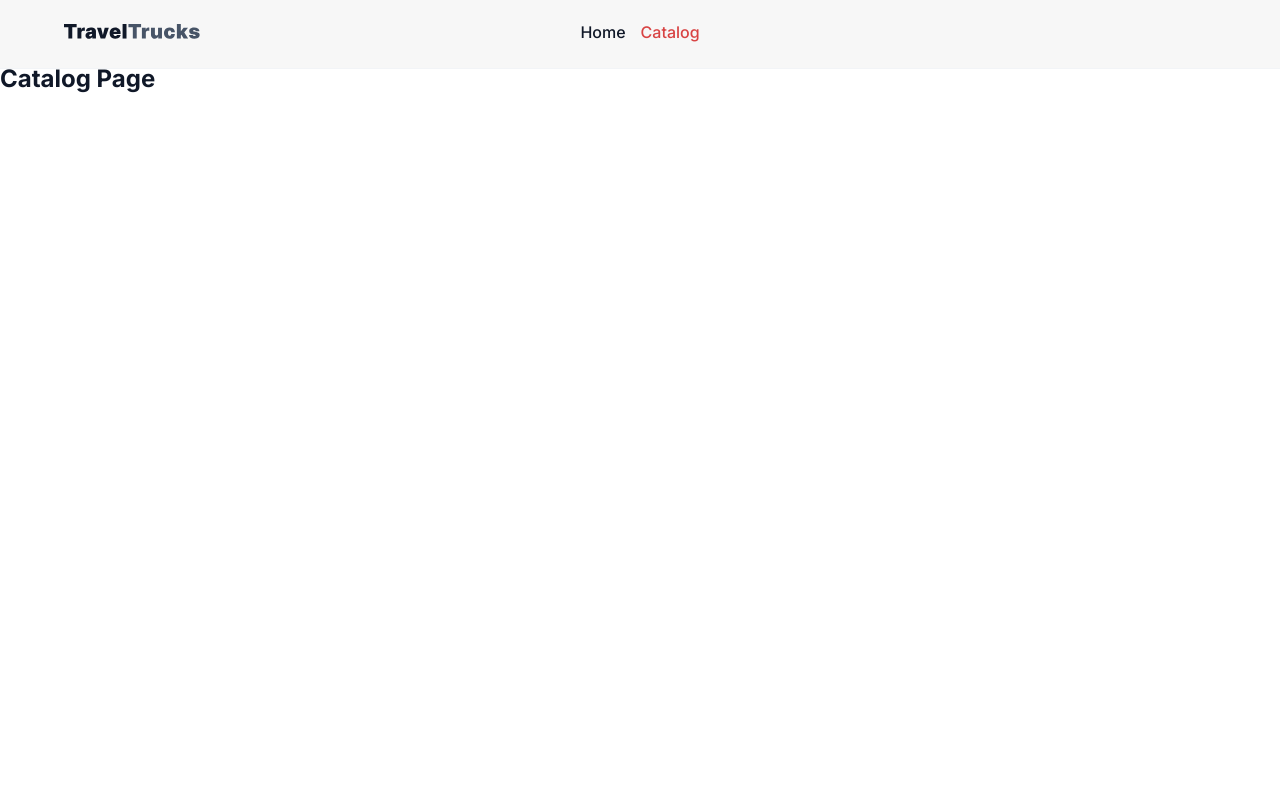
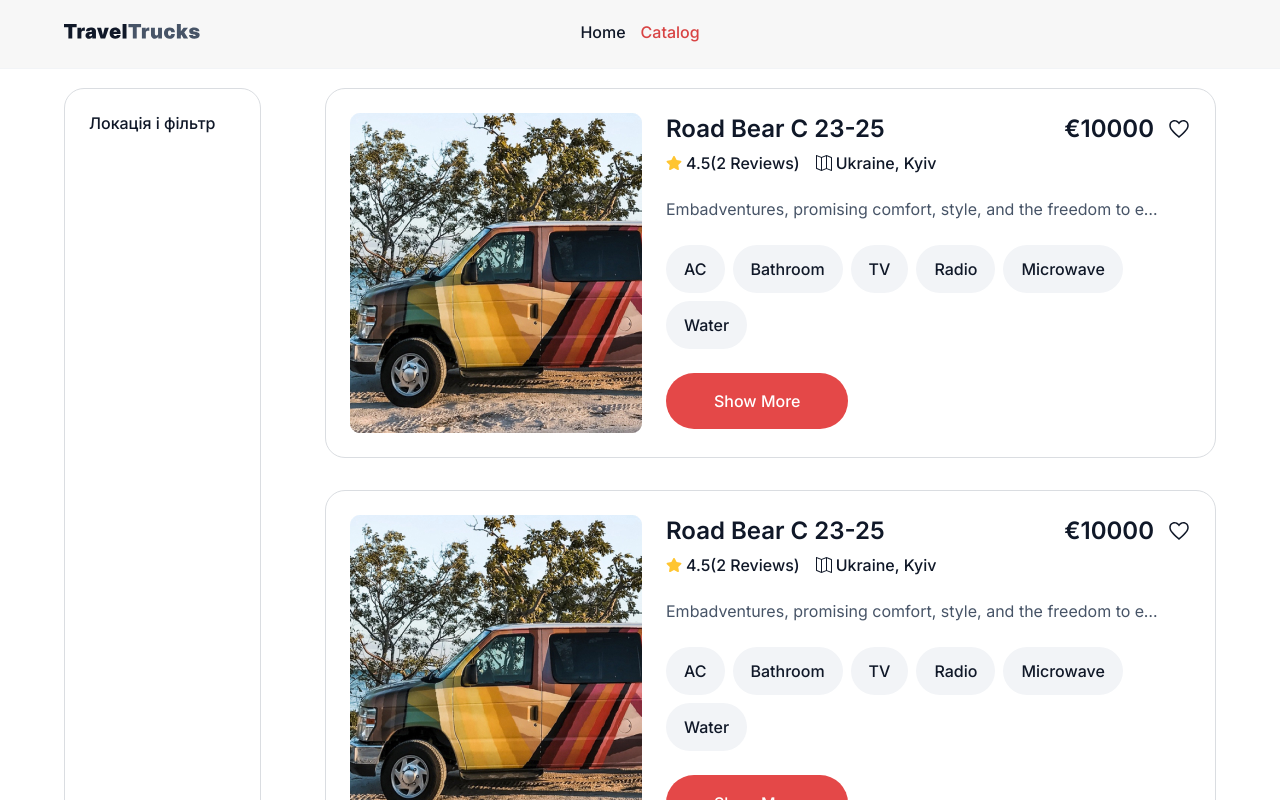
Before and after one commit to LytovchenkoOlenka/traveltrucks-webapp-frontend, a React (Vite) app: page /catalog in a window 1280 px wide. Shown: the top 800 px of the page. Built offline with nearby package versions, Linux system fonts and the light colour scheme.

Commit message:
Created_Camper_List

```diff
--- a/package.json
+++ b/package.json
@@ -14,6 +14,7 @@
     "lottie-react": "^2.4.0",
     "react": "^18.3.1",
     "react-dom": "^18.3.1",
+    "react-icons": "^5.3.0",
     "react-loader-spinner": "^6.1.6",
     "react-router-dom": "^6.26.2"
   },
--- /dev/null
+++ b/src/components/CamperCard/CamperCard.jsx
@@ -0,0 +1,104 @@
+import css from "./CamperCard.module.css";
+import { IoMdHeartEmpty } from "react-icons/io";
+// import { MdEuroSymbol } from "react-icons/md";
+import { SlMap } from "react-icons/sl";
+import { FaStar } from "react-icons/fa";
+import { Link } from "react-router-dom";
+
+const data = {
+  name: "Road Bear C 23-25",
+  price: 10000,
+  rating: 4.5,
+  location: "Ukraine, Kyiv",
+  description:
+    "Embadventures, promising comfort, style, and the freedom to explore at your own pace.",
+  form: "alcove",
+  length: "7.3m",
+  width: "2.65m",
+  height: "3.65m",
+  tank: "208l",
+  consumption: "30l/100km",
+  transmission: "automatic",
+  engine: "diesel",
+  AC: true,
+  bathroom: true,
+  kitchen: false,
+  TV: true,
+  radio: true,
+  refrigerator: false,
+  microwave: true,
+  gas: false,
+  water: true,
+};
+
+const {
+  AC,
+  bathroom,
+  kitchen,
+  TV,
+  radio,
+  refrigerator,
+  microwave,
+  gas,
+  water,
+} = data;
+
+const features = {
+  AC,
+  bathroom,
+  kitchen,
+  TV,
+  radio,
+  refrigerator,
+  microwave,
+  gas,
+  water,
+};
+
+const filtredFeatures = Object.keys(features).filter((key) => features[key]);
+
+export default function CamperCard() {
+  return (
+    <div className={css.containerCard}>
+      <img src="/Pic.jpg" alt="" />
+
+      <div className={css.camperInfo}>
+        <div>
+          <div className={css.mainInfo}>
+            <h2 className={css.title}>{data.name}</h2>
+            <span className={css.priceAndFavourite}>
+              {/* <MdEuroSymbol /> */}
+              <p>€{data.price}</p>
+              <IoMdHeartEmpty className={css.heart} />
+            </span>
+          </div>
+
+          <div className={css.containerRatingLocation}>
+            <span className={css.rateAndLocation}>
+              <FaStar className={css.star} />
+              <p className={css.textRating}>{data.rating}(2 Reviews)</p>
+            </span>
+            <span className={css.rateAndLocation}>
+              <SlMap />
+              <p className={css.textLocation}>{data.location}</p>
+            </span>
+          </div>
+        </div>
+
+        <p className={css.description}>{data.description}</p>
+
+        <ul className={css.featuresList}>
+          {filtredFeatures.map((feature) => (
+            <li key={feature} className={css.featuresItem}>
+              <p className={css.featureText}>{feature}</p>
+            </li>
+          ))}
+        </ul>
+
+        <Link className={css.button} to={`/catalog/{data.id}`}>
+          Show More
+        </Link>
+      </div>
+    </div>
+  );
+}
--- /dev/null
+++ b/src/components/CamperCard/CamperCard.module.css
@@ -0,0 +1,114 @@
+.containerCard {
+  display: flex;
+  gap: 24px;
+  border: 1px solid var(--light-gray);
+  border-radius: 20px;
+  padding: 24px;
+}
+
+/* .containerCard img {
+  width: 292px;
+  height: 320px;
+} */
+
+.camperInfo {
+  display: flex;
+  flex-direction: column;
+  width: 525px;
+  gap: 24px;
+}
+
+.mainInfo {
+  display: flex;
+  justify-content: space-between;
+  align-items: center;
+  margin-bottom: 8px;
+}
+
+.title {
+  font-weight: 600;
+  font-size: 24px;
+  line-height: 1.33;
+}
+
+.priceAndFavourite {
+  display: flex;
+  align-items: center;
+  font-weight: 600;
+  font-size: 24px;
+  line-height: 1.33;
+}
+
+.heart {
+  margin-left: 13px;
+}
+
+.containerRatingLocation {
+  display: flex;
+  gap: 16px;
+}
+
+.rateAndLocation {
+  display: flex;
+  gap: 4px;
+  align-items: center;
+}
+
+.star {
+  fill: var(--yellow);
+}
+
+.description {
+  font-weight: 400;
+  font-size: 16px;
+  line-height: 1.5;
+  width: 500px;
+  text-wrap: nowrap;
+  overflow: hidden;
+  text-overflow: ellipsis;
+  color: var(--text);
+}
+
+.featuresList {
+  display: flex;
+  flex-wrap: wrap;
+  gap: 8px;
+}
+
+.featuresItem {
+  border-radius: 100px;
+  padding: 12px 18px;
+  width: max-content;
+  /* padding: 0 18px; */
+  /* height: 48px; */
+  background: var(--badges);
+  display: flex;
+  justify-content: center;
+  align-items: center;
+}
+
+.featureText {
+  text-transform: capitalize;
+  font-weight: 500;
+  font-size: 16px;
+  line-height: 150%;
+  text-align: center;
+  color: var(--main);
+}
+
+.button {
+  display: inline-block;
+  border-radius: 200px;
+  padding: 16px 48px;
+  width: fit-content;
+  font-weight: 500;
+  font-size: 16px;
+  line-height: 1.5;
+  color: var(--white);
+  background-color: var(--button);
+  transition: background-color 800ms cubic-bezier(0.075, 0.82, 0.165, 1);
+}
+
+.button:hover {
+  background-color: var(--button-hover);
+}
--- /dev/null
+++ b/src/components/CampersList/CampersList.jsx
@@ -0,0 +1,33 @@
+// import { Link } from "react-router-dom";
+import css from "./CampersList.module.css";
+import CamperCard from "../CamperCard/CamperCard";
+
+export default function CampersList() {
+  return (
+    <div>
+      <div className={css.containerCatalog}>
+        <CamperCard />
+        <CamperCard />
+        <CamperCard />
+        <CamperCard />
+      </div>
+      <button className={css.button}>Load more</button>
+    </div>
+  );
+}
+
+// export default function CampersList({ campers }) {
+//   return (
+//     <div className={css.containerCatalog}>
+//       <ul className={css.list}>
+//         {campers.map((camper) => (
+//           <li className={css.item} key={camper.id}>
+//             <Link className={css.cardLink} to={`/catalog/${camper.id}`}>
+//               <CamperCard data={camper}/>
+//             </Link>
+//           </li>
+//         ))}
+//       </ul>
+//     </div>
+//   );
+// }
--- /dev/null
+++ b/src/components/CampersList/CampersList.module.css
@@ -0,0 +1,17 @@
+.containerCatalog {
+  display: flex;
+  flex-direction: column;
+  gap: 32px;
+}
+
+.button {
+  display: block;
+  background-color: var(--white);
+  border: 1px solid var(--light-gray);
+  border-radius: 200px;
+  padding: 16px 32px;
+  font-size: 16px;
+  line-height: 1.5;
+  letter-spacing: -0.01em;
+  margin: 40px auto 0 auto;
+}
--- a/src/pages/CatalogPage/CatalogPage.jsx
+++ b/src/pages/CatalogPage/CatalogPage.jsx
@@ -1,10 +1,14 @@
 import css from "./CatalogPage.module.css";
+import CampersList from "../../components/CampersList/CampersList";
 
 export default function CatalogPage() {
   return (
     <>
       <div className={css.generalContainer}>
-        <h2>Catalog Page</h2>
+        <div className={css.firthCont}>Локація і фільтр</div>
+        <div className={css.secondCont}>
+          <CampersList />
+        </div>
       </div>
     </>
   );
--- a/src/pages/CatalogPage/CatalogPage.module.css
+++ b/src/pages/CatalogPage/CatalogPage.module.css
@@ -0,0 +1,18 @@
+.generalContainer {
+  display: flex;
+  gap: 64px;
+  padding: 24px 64px;
+}
+
+.firthCont {
+  width: 360px;
+  height: 768px;
+  border: 1px solid var(--light-gray);
+  border-radius: 20px;
+  padding: 24px;
+}
+
+/* .secondCont {
+  width: 888px;
+  height: 768px;
+} */
```
Also changed, not shown: public/Pic.jpg (added), 1 other file (tests, documents, lock files or other folders).
